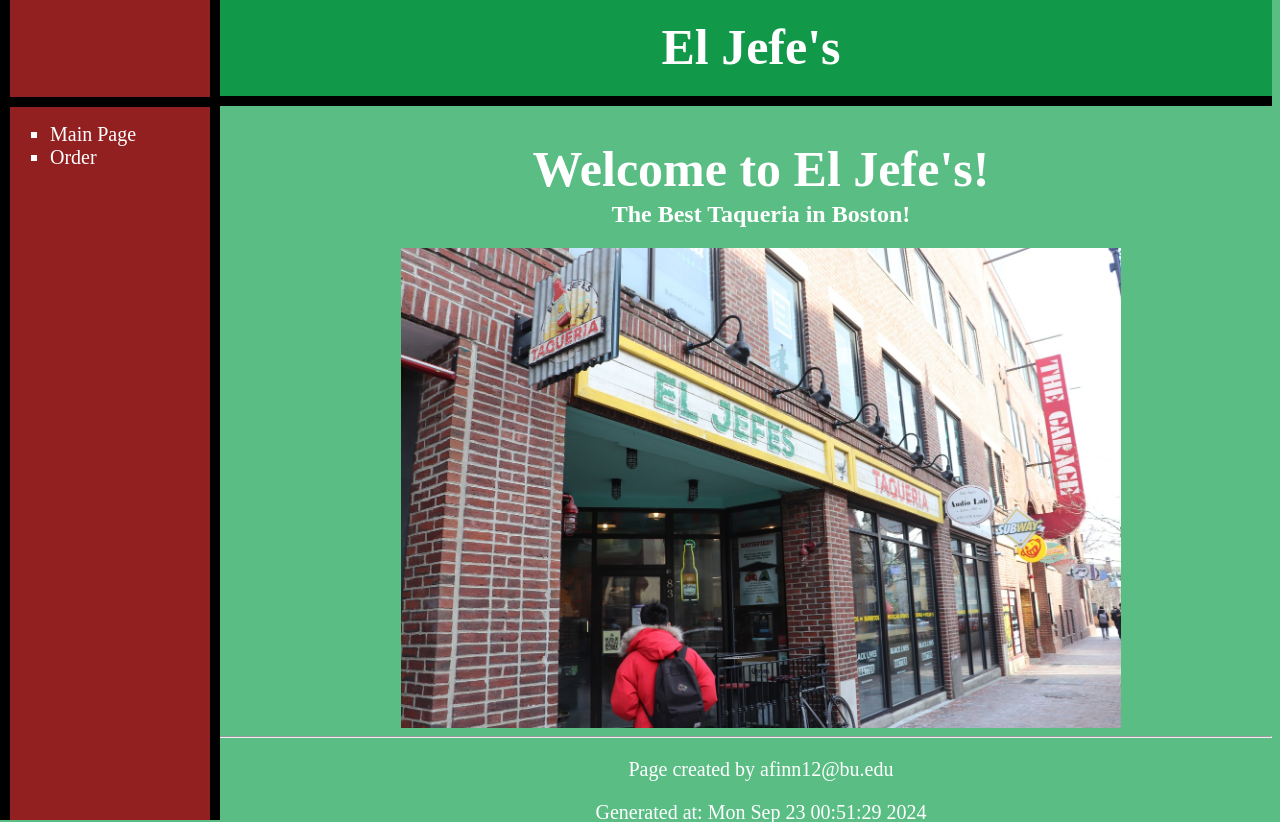
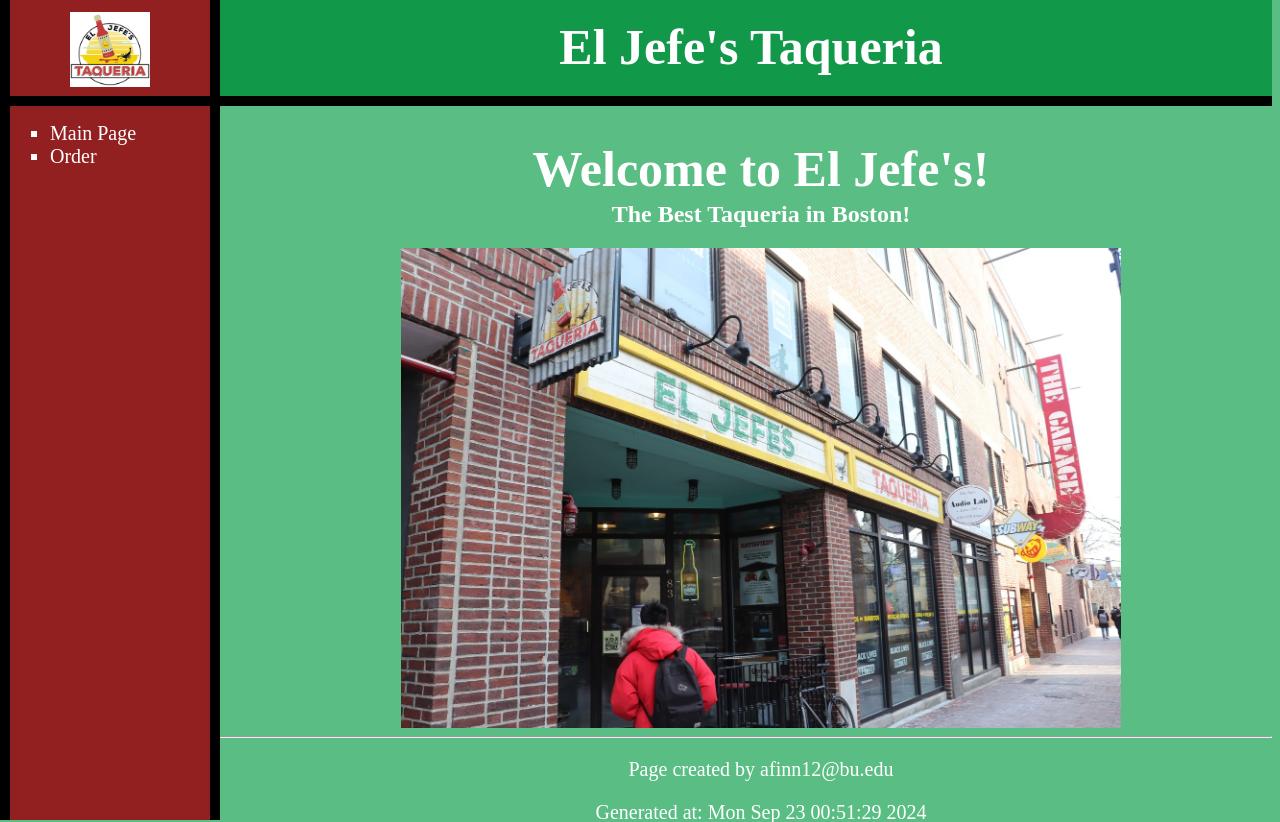
Before and after one commit to afinn12/cs412, a Django app: page /restaurant/ in a window 1280 px wide. Shown: the top 822 px of the page. Run offline with Django 4.2, Linux system fonts and the light colour scheme.

Commit message:
additional styling

```diff
--- a/restaurant/templates/restaurant/base.html
+++ b/restaurant/templates/restaurant/base.html
@@ -13,13 +13,15 @@
 
     <body>
         <nav>
-            <hr color = "black", size="10px", style="margin-top: 77px">
+            <img src="{% static 'logo.png' %}"  alt="Picture of El Jefe's" style="width: 80px; height: auto; margin-top: -8px; margin-bottom: 9px;">
+
+            <hr color = "black", size="10px", style="margin-top: 0px">
             <ul>
                 <li><a href="{% url 'show_main' %}">Main Page</a></li>
                 <li><a href="{% url 'show_order' %}">Order</a></li>
             </ul>
         </nav>
-        <h1 class="webpage">El Jefe's</h1>
+        <h1 class="webpage">El Jefe's Taqueria</h1>
 
         {% block content %}
         <!-- fill in this section with specific page detail -->
```
Also changed, not shown: static/logo.png (added), 1 other file.
